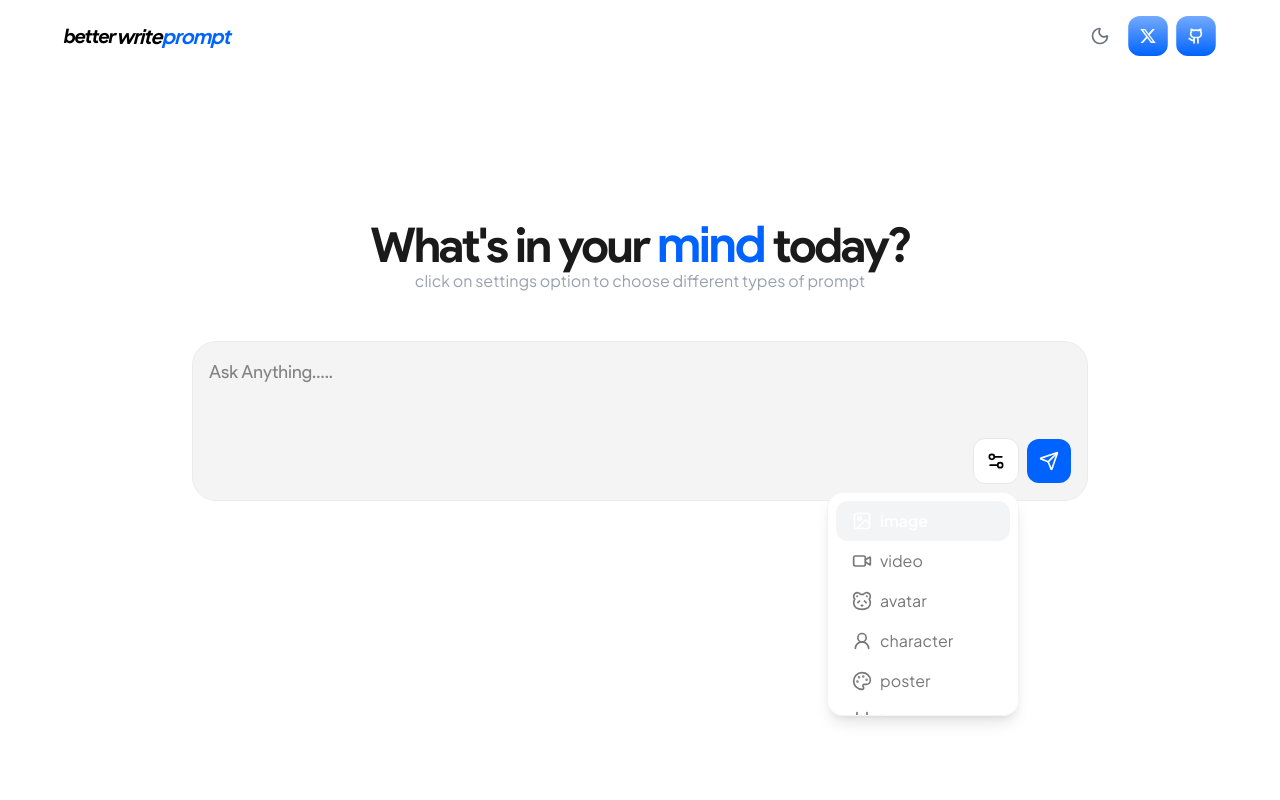
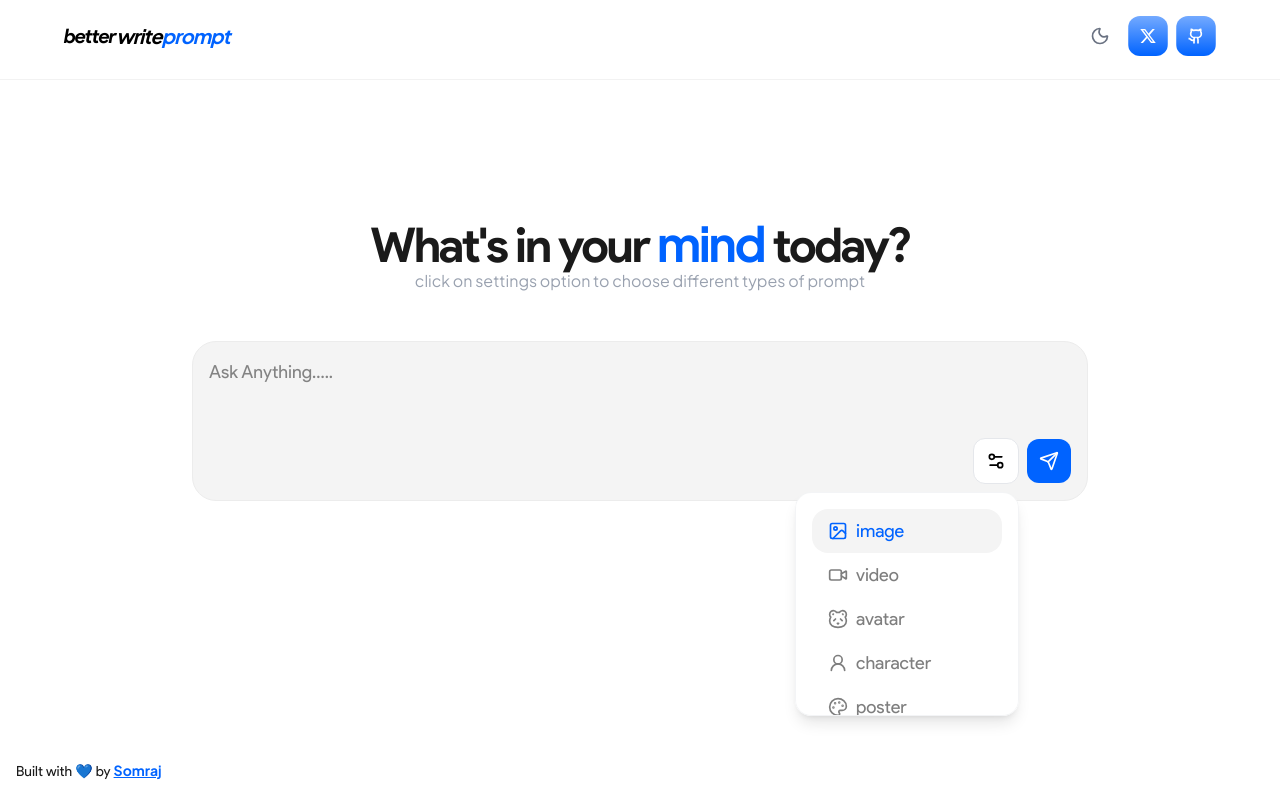
Before and after one commit to Somraj-234/betterwriteprompt, a Next.js app: page / in a window 1280 px wide. Both pictures are taken after a click on the button 996 px from the left and 461 px from the top of the page. Built offline with nearby package versions, Linux system fonts and the light colour scheme.

Commit message:
minor changes

```diff
--- a/src/app/components/Nav.jsx
+++ b/src/app/components/Nav.jsx
@@ -6,7 +6,7 @@ import { useTheme } from "../context/Theme";
 function Nav() {
   const { theme, toggleTheme } = useTheme();
   return (
-    <div className="nav w-full h-20 sm:h-20 pt-4 bg-transparent border-b border-white/10 dark:border-white/10 fixed top-0 left-0 right-0 z-50">
+    <div className="nav w-full h-20 sm:h-20 pt-4 bg-white dark:bg-[#0A0A0B] border-b border-black/5 dark:border-white/5 fixed top-0 left-0 right-0 z-50">
       <div className="flex items-center justify-between gap-4 bg-transparent border-white/10 text-black pb-4 sm:px-16 px-4">
         <div className="logo">
           <div className="cursor-pointer flex items-center text-lg sm:text-xl font-bold font-product-sans italic tracking-tighter text-black dark:text-white">
--- a/src/app/page.jsx
+++ b/src/app/page.jsx
@@ -1,18 +1,49 @@
 "use client";
 import { useState, useRef, useEffect } from "react";
 import Nav from "./components/Nav";
-import { Settings, Send, Image, Video, User, UserRound, Settings2, Panda, Copy, CopyCheck, Frame, Palette, Smile, Check } from "lucide-react";
+import {
+  Settings,
+  Send,
+  Image,
+  Video,
+  User,
+  UserRound,
+  Settings2,
+  Panda,
+  Copy,
+  CopyCheck,
+  Frame,
+  Palette,
+  Smile,
+  Check,
+} from "lucide-react";
 import Lottie from "lottie-react";
 import animationData from "../../public/Animation - 1746788619944.json";
 
 const MODES = [
   { key: "image", label: "image", icon: <Image size={20} className="mr-2" /> },
   { key: "video", label: "video", icon: <Video size={20} className="mr-2" /> },
-  { key: "avatar", label: "avatar", icon: <Panda size={20} className="mr-2" /> },
-  { key: "character", label: "character", icon: <UserRound size={20} className="mr-2" /> },
-  { key: "poster", label: "poster", icon: <Palette size={20} className="mr-2" /> },
+  {
+    key: "avatar",
+    label: "avatar",
+    icon: <Panda size={20} className="mr-2" />,
+  },
+  {
+    key: "character",
+    label: "character",
+    icon: <UserRound size={20} className="mr-2" />,
+  },
+  {
+    key: "poster",
+    label: "poster",
+    icon: <Palette size={20} className="mr-2" />,
+  },
   { key: "logo", label: "logo", icon: <Frame size={20} className="mr-2" /> },
-  { key: "meme_parody", label: "meme parody", icon: <Smile size={20} className="mr-2" /> },
+  {
+    key: "meme_parody",
+    label: "meme parody",
+    icon: <Smile size={20} className="mr-2" />,
+  },
 ];
 
 export default function Home() {
@@ -66,10 +97,16 @@ export default function Home() {
       <Nav />
       <div className="flex flex-col items-center w-full">
         <div
-          className={`transition-opacity duration-500 ${submitted ? "opacity-0 pointer-events-none" : "opacity-100 flex flex-col justify-center items-center"}`}
+          className={`transition-opacity duration-500 ${
+            submitted
+              ? "opacity-0 pointer-events-none"
+              : "opacity-100 flex flex-col justify-center items-center"
+          }`}
         >
           <h1 className="font-product-sans text-3xl sm:text-4xl md:text-5xl font-bold select-none text-[#1a1a1a] dark:text-white tracking-tighter text-center">
-            What's in your <span className="text-[#0063FF] dark:text-[#2F70ED]">mind</span> today?
+            What's in your{" "}
+            <span className="text-[#0063FF] dark:text-[#2F70ED]">mind</span>{" "}
+            today?
           </h1>
           <p className="w-2/3 sm:w-full text-gray-400 text-center dark:text-white text-sm sm:text-base">
             click on settings option to choose different types of prompt
@@ -77,8 +114,12 @@ export default function Home() {
         </div>
 
         <div
-          className={`w-full flex flex-col items-center transition-all duration-700 ${submitted ? "opacity-100 translate-y-0" : "opacity-0 translate-y-10 pointer-events-none"}`}
-          style={{ minHeight: '3rem' }}
+          className={`w-full flex flex-col items-center transition-all duration-700 ${
+            submitted
+              ? "opacity-100 translate-y-0"
+              : "opacity-0 translate-y-10 pointer-events-none"
+          }`}
+          style={{ minHeight: "3rem" }}
         >
           {loading ? (
             <div className="flex items-center justify-center mb-8 animate-fade-in">
@@ -88,7 +129,8 @@ export default function Home() {
                 style={{ width: 100, height: 100 }}
               />
             </div>
-          ) : improvedPrompt && (
+          ) : (
+            improvedPrompt && (
               <div className="mb-4 w-full max-w-4xl text-base sm:text-lg text-left animate-fade-in flex flex-col items-start gap-2 justify-start text-[#1a1a1a] dark:text-white px-2 sm:px-0">
                 <div className="w-full font-product-sans">{improvedPrompt}</div>
                 <div className="w-4 h-4 flex items-center justify-center mt-2">
@@ -114,18 +156,25 @@ export default function Home() {
                   </div>
                 </div>
               </div>
+            )
           )}
         </div>
 
-        <div className="w-full max-w-4xl h-40 relative px-0 sm:px-4" style={{ minHeight: '15rem' }}>
+        <div
+          className="w-full max-w-4xl h-40 relative px-0 sm:px-4"
+          style={{ minHeight: "15rem" }}
+        >
           <form
             onSubmit={handleSubmit}
             className={`absolute left-1/2 w-full max-w-4xl flex flex-col items-center transition-all duration-700
-              ${submitted ? 'fixed bottom-4 sm:bottom-10 translate-y-0' : 'top-0 translate-y-0'}
-              -translate-x-1/2 z-20 px-2 sm:px-0`
+              ${
+                submitted
+                  ? "fixed bottom-4 sm:bottom-10 translate-y-0"
+                  : "top-0 translate-y-0"
               }
+              -translate-x-1/2 z-20 px-2 sm:px-0`}
             style={{
-              transitionProperty: 'all',
+              transitionProperty: "all",
             }}
           >
             <div className="w-full h-40 rounded-3xl bg-[#F4F4F4] dark:bg-[#131313] border border-[#ececec] dark:border-[#252525] p-2 sm:p-4 flex flex-col justify-between">
@@ -149,13 +198,19 @@ export default function Home() {
                   </button>
                   {dropdownOpen && (
                     <div
-                      className={`absolute ${submitted ? "bottom-full mb-2" : "top-full mt-2"} right-0 w-52 sm:w-48 bg-white dark:bg-[#1a1a1a] rounded-2xl border border-gray-100 dark:border-white/10 z-20 p-2 pb-1 shadow-lg overflow-y-auto max-h-56 hide-scrollbar`}
+                      className={`absolute ${
+                        submitted ? "bottom-full mb-2" : "top-full mt-2"
+                      } right-0 w-52 sm:w-56 bg-white dark:bg-[#1a1a1a] rounded-2xl border border-gray-100 dark:border-white/10 z-20 p-4 shadow-lg overflow-y-auto max-h-56 hide-scrollbar `}
                     >
                       {MODES.map((m) => (
                         <button
                           key={m.key}
                           type="button"
-                          className={`flex items-center w-full px-4 py-2 text-lefthover:bg-gray-100 dark:hover:bg-white/15 transition rounded-xl ${mode === m.key ? "bg-gray-100 dark:bg-white font-semibold dark:text-black text-white" : "text-[#777777] dark:text-white/65"}`}
+                          className={`flex items-center w-full px-4 py-2 text-lefthover:bg-[#F4F4F4] hover:bg-[#f8f8f8] dark:hover:bg-white/15 transition rounded-2xl font-product-sans text-lg cursor-pointer ${
+                            mode === m.key
+                              ? "bg-[#F4F4F4]  text-[#0063FF]"
+                              : "text-[#7e7e7e] "
+                          }`}
                           onClick={() => {
                             setMode(m.key);
                             setDropdownOpen(false);
@@ -182,6 +237,11 @@ export default function Home() {
           </form>
         </div>
       </div>
+      <div className="absolute bottom-0 left-4 w-full h-10 flex justify-start">
+        <p className="text-sm text-[#1a1a1a] dark:text-white font-product-sans">
+          Built with 💙 by <a href="https://somraj.vercel.app/" className="text-[#0063FF] dark:text-[#2F70ED] font-bold underline">Somraj</a>
+        </p>
+      </div>
     </div>
   );
 }
```
Lines whose indentation alone changed are shown as unchanged.
